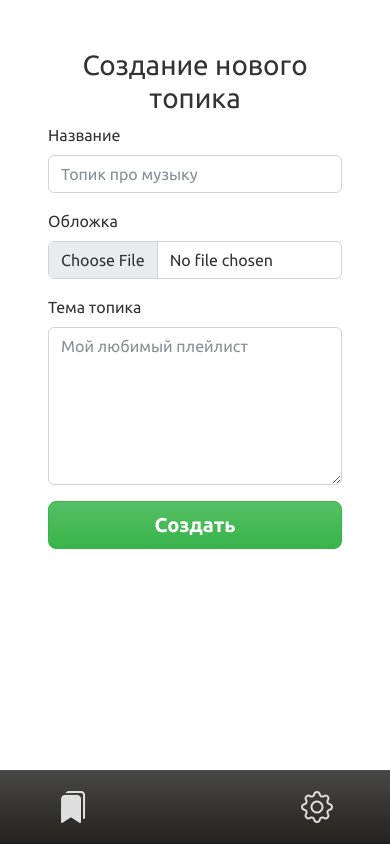
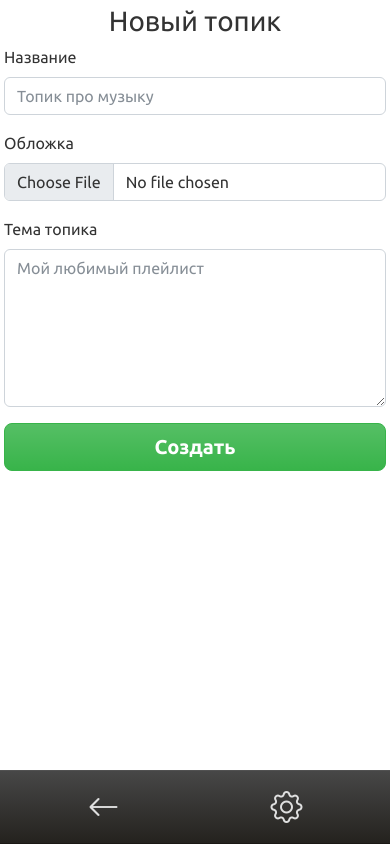
Before and after one commit to pooh2pooh/forum, a PHP site: page /create_topic.php in a window 390 px wide. Run offline with PHP 8.4, Linux system fonts and the light colour scheme; the visitor is signed in with stand-in values (Sample User, id 1); some libraries are stand-ins or nearby versions.

Commit message:
mobile view fix, and navbar refactor

```diff
--- a/Database.lib.php
+++ b/Database.lib.php
@@ -1,13 +1,13 @@
 <?php
 
-$server_db	= 'localhost';
-$name_db	= 'test';
-$user_db	= 'forum_user_db';
+$server_db		= 'localhost';
+$name_db		= 'test';
+$user_db		= 'forum_user_db';
 $password_db	= 'qwe123';
 
 try {
 
-	$this->db = new PDO("mysql:host=$server_db;dbname=$name_db", $user_db, $password_db);
+	$this->db = new PDO("mysql:host=$server_db;dbname=$name_db;charset=utf8mb4", $user_db, $password_db);
 
 } catch (PDOException $e) {
 
--- a/create_topic.php
+++ b/create_topic.php
@@ -36,11 +36,11 @@
 ?>
 
 <body>
-	<main class="w-100 m-auto">
+	<main class="w-100 m-auto pb-5">
 
 
-		<div class="m-5">
-			<h1 class="text-center">Создание нового топика</h1>
+		<div class="m-1 m-md-5">
+			<h1 class="text-center">Новый топик</h1>
 			<form action="create_topic.php" method="post" enctype="multipart/form-data">
 				<div class="mb-3">
 					<label for="topicNameInput" class="form-label">Название</label>
@@ -71,14 +71,14 @@
 				<ul class="nav col-12 my-1 justify-content-around my-md-0 text-small">
 					<li>
 						<a href="forum.php" class="nav-link">
-							<i class="bi bi-bookmarks-fill mx-auto mb-1" style="font-size: 2rem;"></i>
+							<i class="bi bi-arrow-left mx-auto mb-1" style="font-size: 2rem;"></i>
 						</a>
 					</li>
-					<li>
-						<a href="create_topic.php" class="nav-link opacity-0">
+					<!-- <li>
+						<a href="create_topic.php" class="nav-link">
 							<i class="bi bi-bookmark-plus-fill mx-auto mb-1" style="font-size: 2rem;"></i>
 						</a>
-					</li>
+					</li> -->
 					<li>
 						<a href="#" class="nav-link">
 							<i class="bi bi-gear mx-auto mb-1" style="font-size: 2rem;"></i>
--- a/posts.inc.php
+++ b/posts.inc.php
@@ -31,10 +31,10 @@ foreach ($posts as $row)
 ?>
 
 
-		<div class="col-2">
+		<div class="d-none d-md-block col-md-2">
 			<img src="https://via.placeholder.com/120" class="img-fluid sticky-top" style="top: 10px;">
 		</div>
-		<div class="col-10 mb-1">
+		<div class="col-12 col-md-10 mb-1">
 			<h6>
 				<strong><?=$row['author']?></strong>
 				<small class="text-muted float-end" style="font-size: 0.6em"><?=date("d M Y H:i", strtotime($row['date']))?>
--- a/read_topic.php
+++ b/read_topic.php
@@ -83,7 +83,7 @@
 				<ul class="nav col-12 my-1 justify-content-around my-md-0 text-small">
 					<li>
 						<a href="forum.php" class="nav-link">
-							<i class="bi bi-bookmarks-fill mx-auto mb-1" style="font-size: 2rem;"></i>
+							<i class="bi bi-arrow-left mx-auto mb-1" style="font-size: 2rem;"></i>
 						</a>
 					</li>
 					<li>
```
Also changed, not shown: forum.php (+3 -4 lines), 1 other file.
